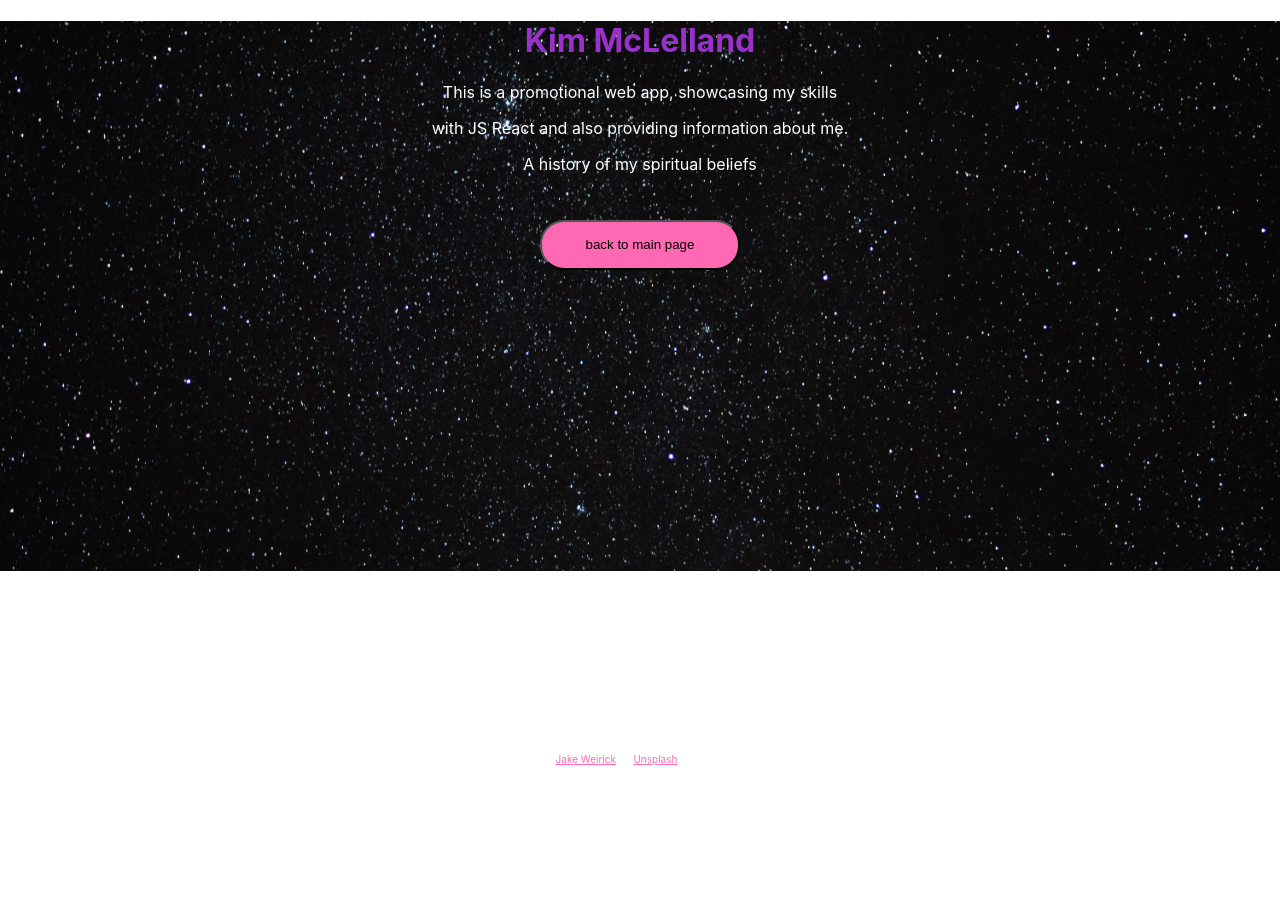
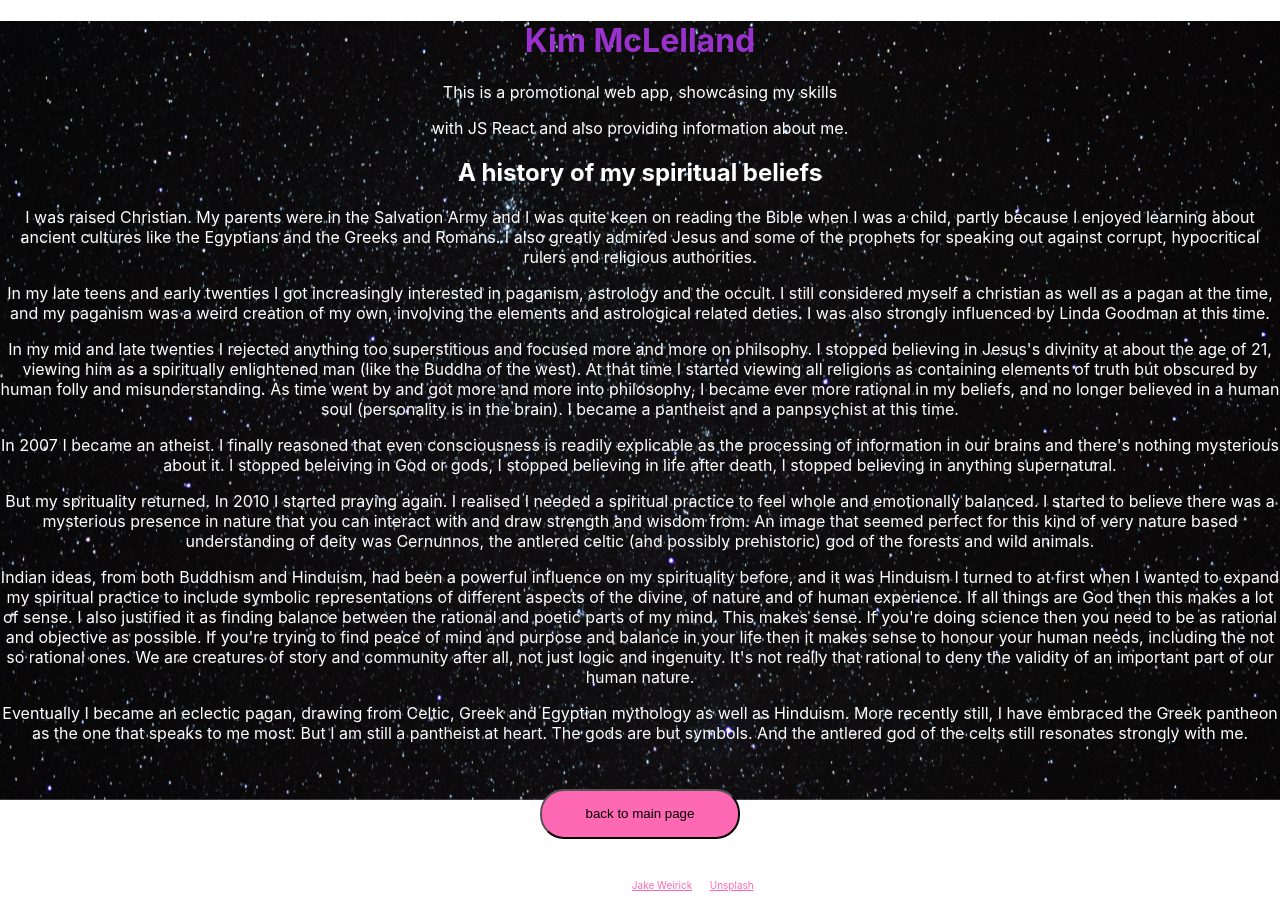
Before and after one commit to KimMcLelland/kim-mclelland, a React (Create React App) app: page / in a window 1280 px wide. Both pictures are taken after a click on the button "Spirituality". Before the commit the page ends 800 px from the top, so only its background shows below. Built offline with nearby package versions, Linux system fonts and the light colour scheme.

Commit message:
gender and sexuality page and spirituality page

```diff
--- a/src/App.css
+++ b/src/App.css
@@ -3,10 +3,11 @@
 .App {
   text-align: center;
   background-image: url("images/jake-weirick-Q_RBVFFXR_g-unsplash.jpg");
-  height: 550px;
+  height: 100%;
   background-position: center;
   background-repeat: no-repeat;
   background-size: cover;
+  background-attachment: fixed;
 }
 
 @media (prefers-reduced-motion: no-preference) {
@@ -32,7 +33,6 @@ button {
 }
 
 .footer {
-  position: absolute;
   left: 450px;
   bottom: 25px;
   font-size: 10px;
@@ -54,9 +54,17 @@ li {
   left: 40%;
 }
 
+.start_page_buttons {
+  height: 390px;
+}
+
 .education_page p {
   width: 50%;
   position: relative;
   left: 25%;
 
 }
+
+h2 {
+  color: white;
+}
--- a/src/App.js
+++ b/src/App.js
@@ -46,7 +46,51 @@ const App = () => {
     if (page === 3) {
       return(
         <div className = "spirituality_page">
-          <p>A history of my spiritual beliefs</p>
+          <h2>A history of my spiritual beliefs</h2>
+          <p>I was raised Christian.  My parents were in the Salvation Army and I was quite
+            keen on reading the Bible when I was a child, partly because I enjoyed learning about
+            ancient cultures like the Egyptians and the Greeks and Romans.  I also greatly admired
+            Jesus and some of the prophets for speaking out against corrupt, hypocritical rulers and
+            religious authorities.</p>
+          <p>In my late teens and early twenties I got increasingly interested in paganism, astrology
+            and the occult.  I still considered myself a christian as well as a pagan at the time,
+            and my paganism was a weird creation of my own, involving the elements and astrological related
+            deties.  I was also strongly influenced by Linda Goodman at this time.
+          </p>
+          <p>In my mid and late twenties I rejected anything too superstitious and focused more and more
+            on philsophy.  I stopped believing in Jesus's divinity at about the age of 21, viewing him
+            as a spiritually enlightened man (like the Buddha of the west).  At that time I started viewing
+            all religions as containing elements of truth but obscured by human folly and misunderstanding.
+            As time went by and got more and more into philosophy, I became ever more rational in my beliefs,
+            and no longer believed in a human soul (personality is in the brain).  I became a pantheist and a
+            panpsychist at this time.
+          </p>
+          <p>In 2007 I became an atheist.  I finally reasoned that even consciousness is readily
+            explicable as the processing of information in our brains and there's nothing mysterious about it.
+           I stopped beleiving in God or gods, I stopped believing in life after death, I stopped believing in anything
+           supernatural.
+          </p>
+          <p>But my sprituality returned.  In 2010 I started praying again.  I realised I needed a spiritual practice
+            to feel whole and emotionally balanced.  I started to believe there was a mysterious presence in nature
+            that you can interact with and draw strength and wisdom from.  An image that seemed perfect
+            for this kind of very nature based understanding of deity was Cernunnos, the antlered celtic (and possibly prehistoric)
+            god of the forests and wild animals.
+          </p>
+          <p>Indian ideas, from both Buddhism and Hinduism, had been a powerful influence on my spirituality before,
+            and it was Hinduism I turned to at first when I wanted to expand my spiritual practice to
+            include symbolic representations of different aspects of the divine, of nature and of human experience.
+            If all things are God then this makes a lot of sense.  I also justified it as finding balance
+            between the rational and poetic parts of my mind.  This makes sense.  If you're doing science
+            then you need to be as rational and objective as possible.  If you're trying to find peace of mind
+            and purpose and balance in your life then it makes sense to honour your human needs, including
+            the not so rational ones.  We are creatures of story and community after all, not just logic
+            and ingenuity.  It's not really that rational to deny the validity of an important part of our human nature.
+          </p>
+          <p>Eventually I became an eclectic pagan, drawing from Celtic, Greek and Egyptian mythology as well as Hinduism.
+            More recently still, I have embraced the Greek pantheon as the one that speaks to me most.
+            But I am still a pantheist at heart.  The gods are but symbols.  And the antlered god of the celts
+            still resonates strongly with me.
+          </p>
           <button onClick={() => setPage(page-3)}>back to main page</button>
         </div>
       )
@@ -54,7 +98,36 @@ const App = () => {
     if (page === 4) {
       return (
         <div className = "lgbt_page">
-          <p>I am trans, submissive, polyamorous and bisexual. So there!</p>
+          <h2>My gender and sexuality</h2>
+          <p>I'm a transgender woman and am very active in local transgender groups and online
+            ]communities.
+          </p>
+          <p>I'm bisexual and have had both male and female partners in the past.
+            I much prefer women but am definitely flexible about the gender of my partners.
+          </p>
+          <p>I'm sexually submissive.  Not so much into pain and bondage, although I do like
+            some aspects of it.  Mostly my kinks are psychological/roleplay based or to do with
+            certain fetishes.  I am definitely submissive or a bottom.  That's just the way my desires work.
+          </p>
+          <p>I'm also polyamorous.  I am open to having multiple partners and am also open to
+            my partners having other partners.  As long as there is compassion, honesty and openness to
+            communication around any emotional difficulties, there is no reason why many partners cannot
+            find a loving and secure situation with each other.  Monogamy feels too limiting
+            to me these days.  I want to be loved for all of me, and that includes the fact that
+            I may well have desires for multiple people.  I can't simply turn off my interest
+            in and affection for other people, nor do I feel like I should do.  Monogamy also seems
+            too much pressure.  You have to be everything for that person.  Sometimes people have
+            complicated needs that can't be fulfilled by just one person.  And that's ok.  Monogamy
+            can also be scarily isolating in abusive, toxic situations.  Of course polyamory can also
+            be scarily rootless and unsettling in abusive, toxic situations.  Jealousy is a natural
+            human emotion, as troublesome as it might be, and I wouldn't trust anyone that says
+            you should ignore, dismiss or try to suppress it.  Communication is the key.  Talk about it,
+            work out ways of reassuring each other, be honest, respectful, warm and compassionate with each
+            other at all times, and there's no reason why polyamory shouldn't be just as
+            succesful a relationship style as monogamy.  The time someone spends with someone else
+            shouldn't necessarily affect the quality of time you spend with that person, and the quality
+            of the relationship you have with that person is what really matters.
+          </p>
           <button onClick={() => setPage(page-4)}>back to main page</button>
         </div>
       )
```
